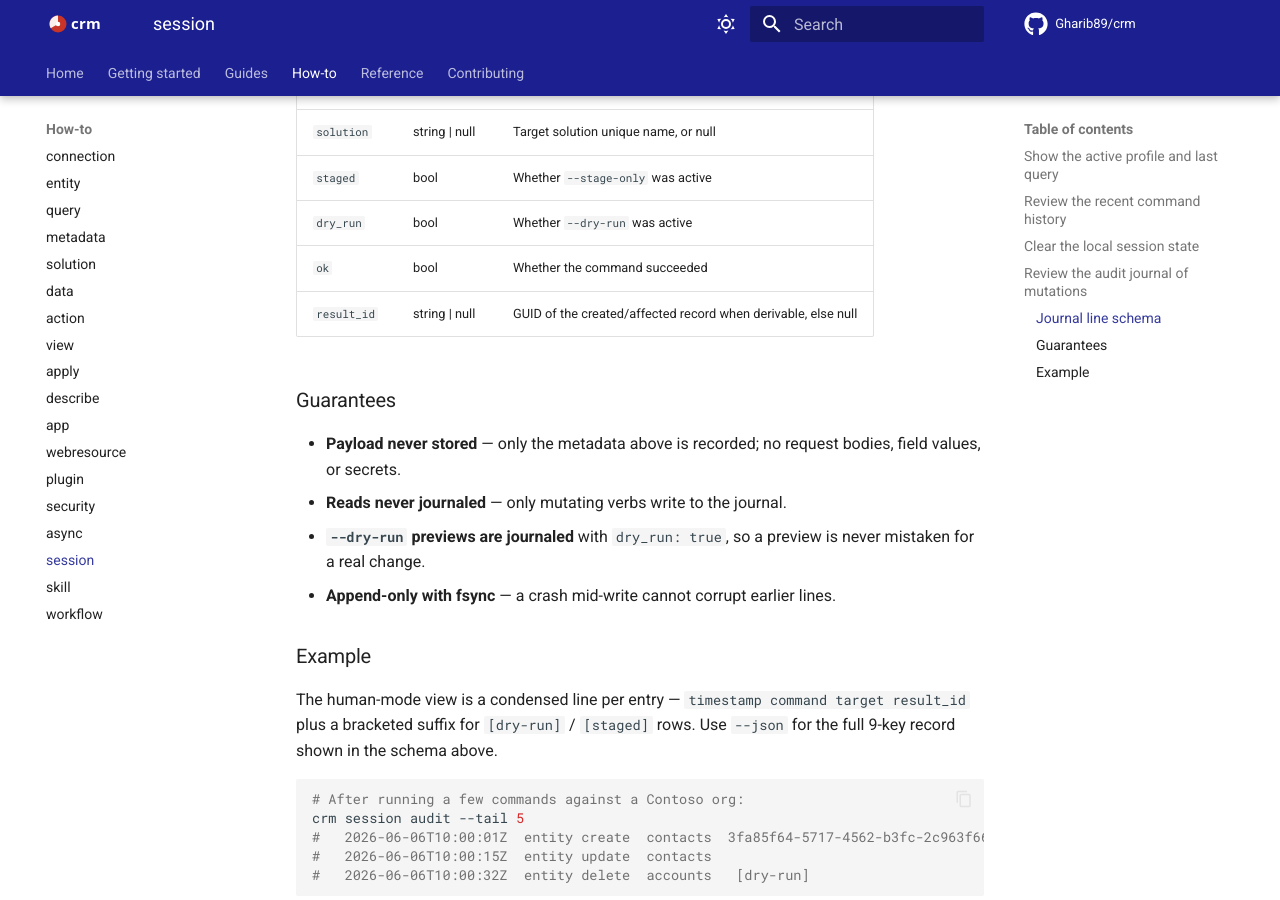
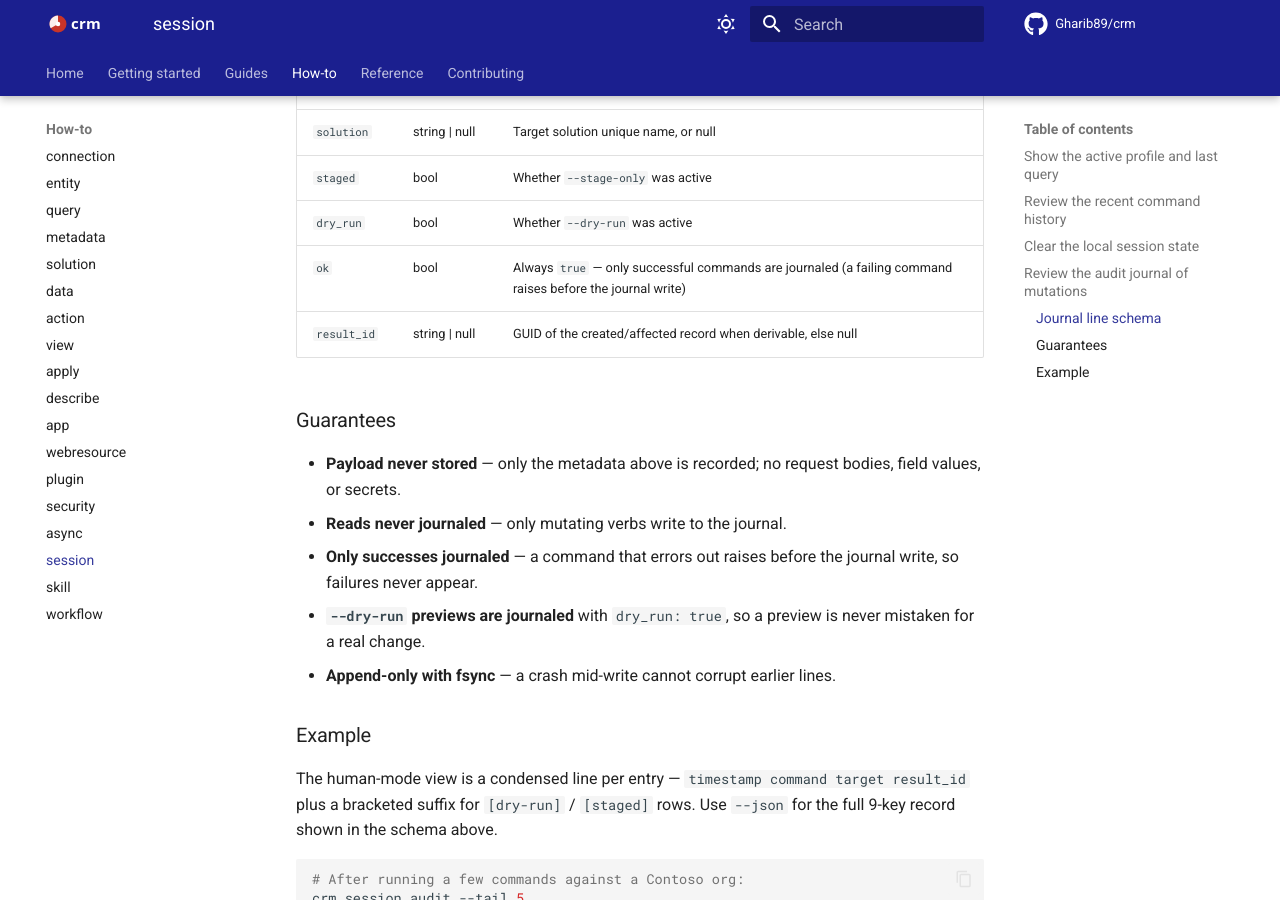
Before and after one commit to Gharib89/crm, an MkDocs documentation site: the page built from docs/how-to/session.md, in a window 1280 px wide and 900 px high, scrolled down 1695 px. Built offline with MkDocs 1.6.1 and Material for MkDocs 9.7.7, drawn with Linux system fonts in a browser that asks for light colours; comment, search, counter and statistics services are not loaded.

Commit message:
docs(audit): clarify only successes are journaled (#89)

```diff
--- a/docs/how-to/session.md
+++ b/docs/how-to/session.md
@@ -67,13 +67,14 @@ Each line is a JSON object with these keys (in order):
 | `solution` | string \| null | Target solution unique name, or null |
 | `staged` | bool | Whether `--stage-only` was active |
 | `dry_run` | bool | Whether `--dry-run` was active |
-| `ok` | bool | Whether the command succeeded |
+| `ok` | bool | Always `true` — only successful commands are journaled (a failing command raises before the journal write) |
 | `result_id` | string \| null | GUID of the created/affected record when derivable, else null |
 
 ### Guarantees
 
 - **Payload never stored** — only the metadata above is recorded; no request bodies, field values, or secrets.
 - **Reads never journaled** — only mutating verbs write to the journal.
+- **Only successes journaled** — a command that errors out raises before the journal write, so failures never appear.
 - **`--dry-run` previews are journaled** with `dry_run: true`, so a preview is never mistaken for a real change.
 - **Append-only with fsync** — a crash mid-write cannot corrupt earlier lines.
 
```
